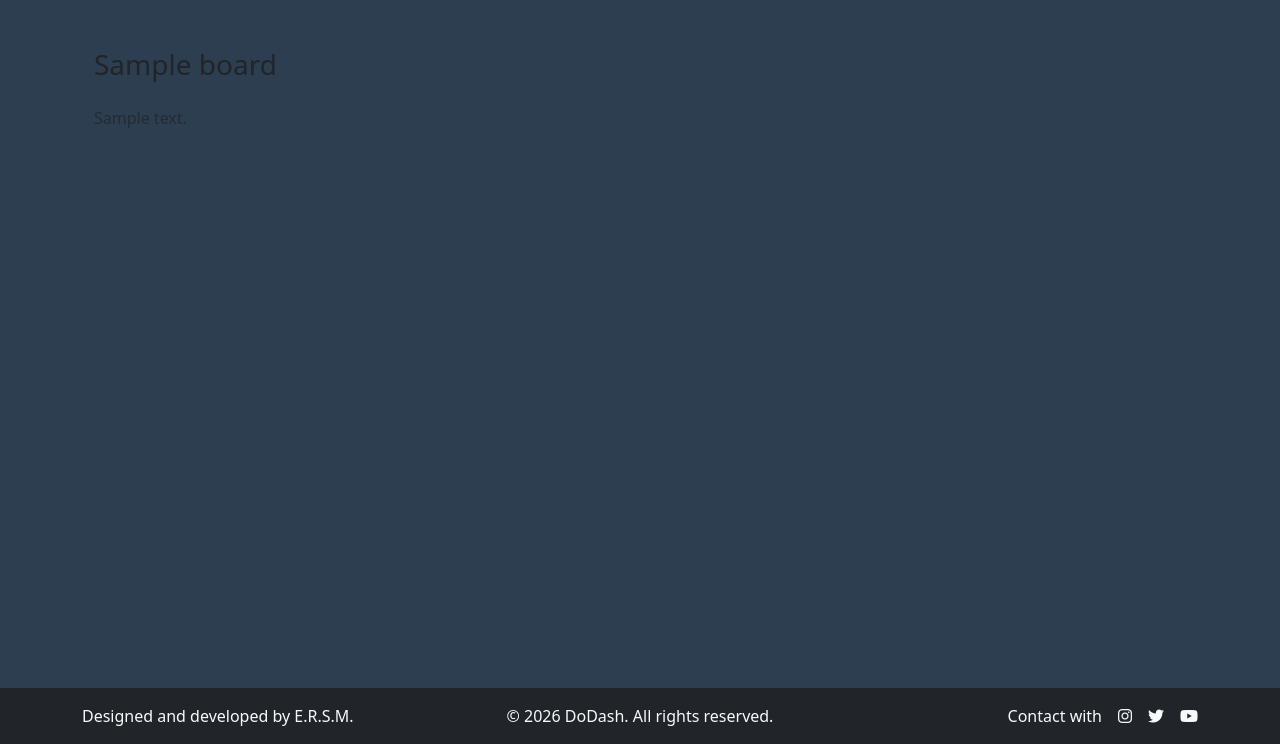
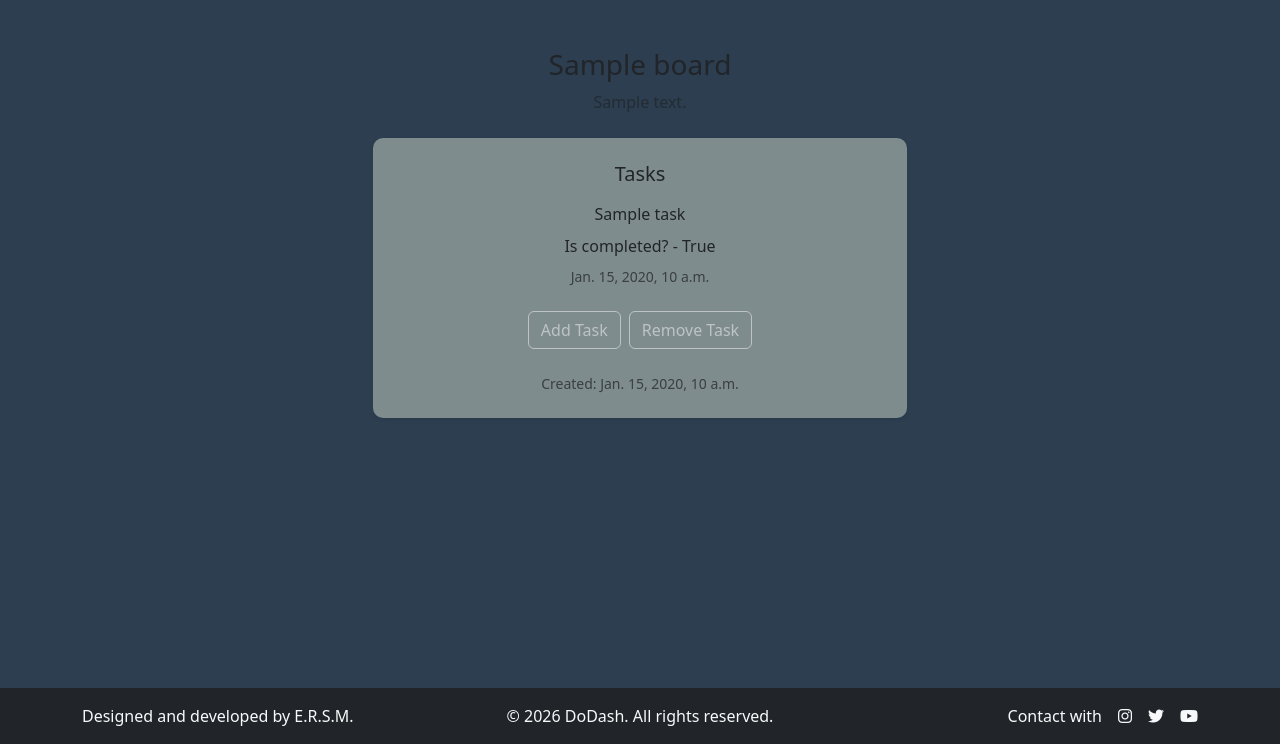
Before and after one commit to Enrique2007s/django-todo-app, a Django app: a page that uses dashboard/templates/dashboard/tasks.html in a window 1280 px wide. Shown: the part 56-800 px from the top of the page. Run offline with Django 4.2, Linux system fonts and the light colour scheme; a user stored in the database is signed in; tables that the repository leaves empty hold one stand-in row (values such as "Sample post"); some libraries are stand-ins or nearby versions; some web fonts are replaced.

Commit message:
model for tasks and view created(tasks.html)

```diff
--- a/dashboard/models.py
+++ b/dashboard/models.py
@@ -19,6 +19,20 @@ class Board(models.Model):
         return f'Board: {self.title}, owned by {self.owner}'
 
 
+class Task(models.Model):
+    title = models.CharField(max_length=65)
+    is_completed = models.BooleanField(default=False)
+    board = models.ForeignKey(Board, on_delete=models.CASCADE, related_name='tasks')
+    owner = models.ForeignKey(User, on_delete=models.CASCADE, related_name='tasks')
+    created_on = models.DateTimeField(auto_now_add=True)
+
+    class Meta:
+        ordering = ['-created_on']
+
+    def __str__(self):
+        return f'Task: {self.title}, in board: {self.board}, owned by {self.owner}'
+
+
 class Comment(models.Model):
     board = models.ForeignKey(Board, on_delete=models.CASCADE, related_name='comments')
     owner = models.ForeignKey(User, on_delete=models.CASCADE, related_name='comments')
--- a/dashboard/templates/dashboard/tasks.html
+++ b/dashboard/templates/dashboard/tasks.html
@@ -2,7 +2,35 @@
 
 {% block content %}
 <div class="container py-4">
-    <h1 class="h3 mb-4">{{ board.title }}</h1>
-    <p class="text-muted">{{ board.excerpt }}</p>
+    <div class="text-center mb-4">
+        <h1 class="h3 mb-2">{{ board.title }}</h1>
+        <p class="text-muted mb-0">{{ board.excerpt }}</p>
+    </div>
+
+    <div class="row justify-content-center">
+        <div class="col-12 col-lg-8 col-xl-6">
+            <div class="card shadow-sm border-0">
+                <div class="card-body p-4">
+                    <div class="text-center mb-4">
+                        <h2 class="h5 mb-3">Tasks</h2>
+                        {% for task in tasks %}
+                        <p class="mb-2">{{ task.title }}</p>
+                        <p class="mb-2">Is completed? - {{ task.is_completed }}</p>
+                        <p class="text-muted small">{{ task.created_on }}</p>
+                        {% endfor %}
+                    </div>
+
+                    <div class="d-flex flex-wrap justify-content-center gap-2 mb-4">
+                        <button type="button" class="btn ">Add Task</button>
+                        <button type="button" class="btn btn-outline-danger">Remove Task</button>
+                    </div>
+
+                    <div class="text-center small text-muted">
+                        Created: {{ board.created_on }}
+                    </div>
+                </div>
+            </div>
+        </div>
+    </div>
 </div>
 {% endblock content %}
--- a/dashboard/views.py
+++ b/dashboard/views.py
@@ -1,6 +1,6 @@
 from django.shortcuts import render, get_object_or_404
 from django.views import generic
-from .models import Board
+from .models import Board, Task
 
 
 # Create your views here.
@@ -17,4 +17,5 @@ class MyDashboardView(generic.ListView):
 def tasks(request, slug):
     queryset = Board.objects.filter(owner=request.user)
     board = get_object_or_404(queryset, slug=slug)
-    return render(request, 'dashboard/tasks.html', {'board': board},)
+    tasks = Task.objects.filter(board=board)
+    return render(request, 'dashboard/tasks.html', {'board': board, 'tasks': tasks},)
```
Also changed, not shown: dashboard/admin.py (+9 -4 lines), dashboard/migrations/0006_task.py (added), dashboard/migrations/0007_remove_task_description.py (added), dashboard/urls.py (line endings or trailing spaces).
